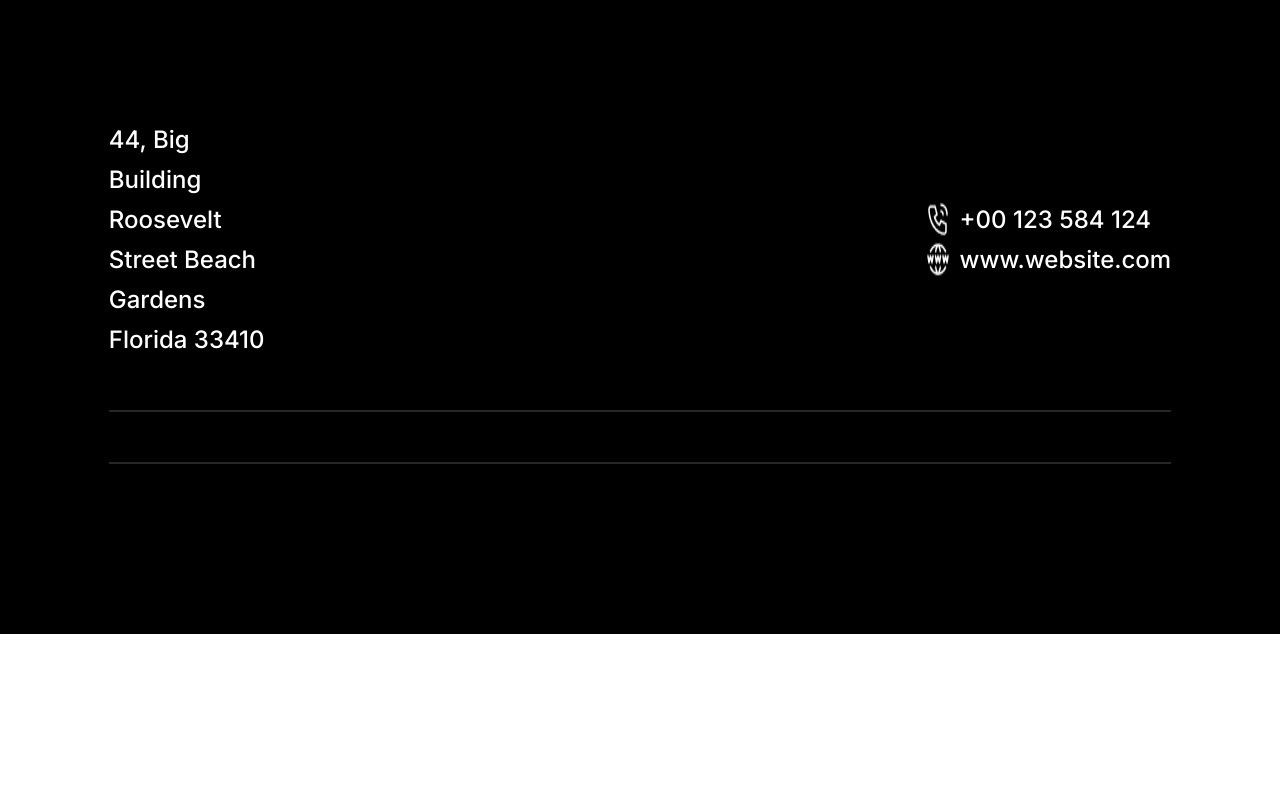
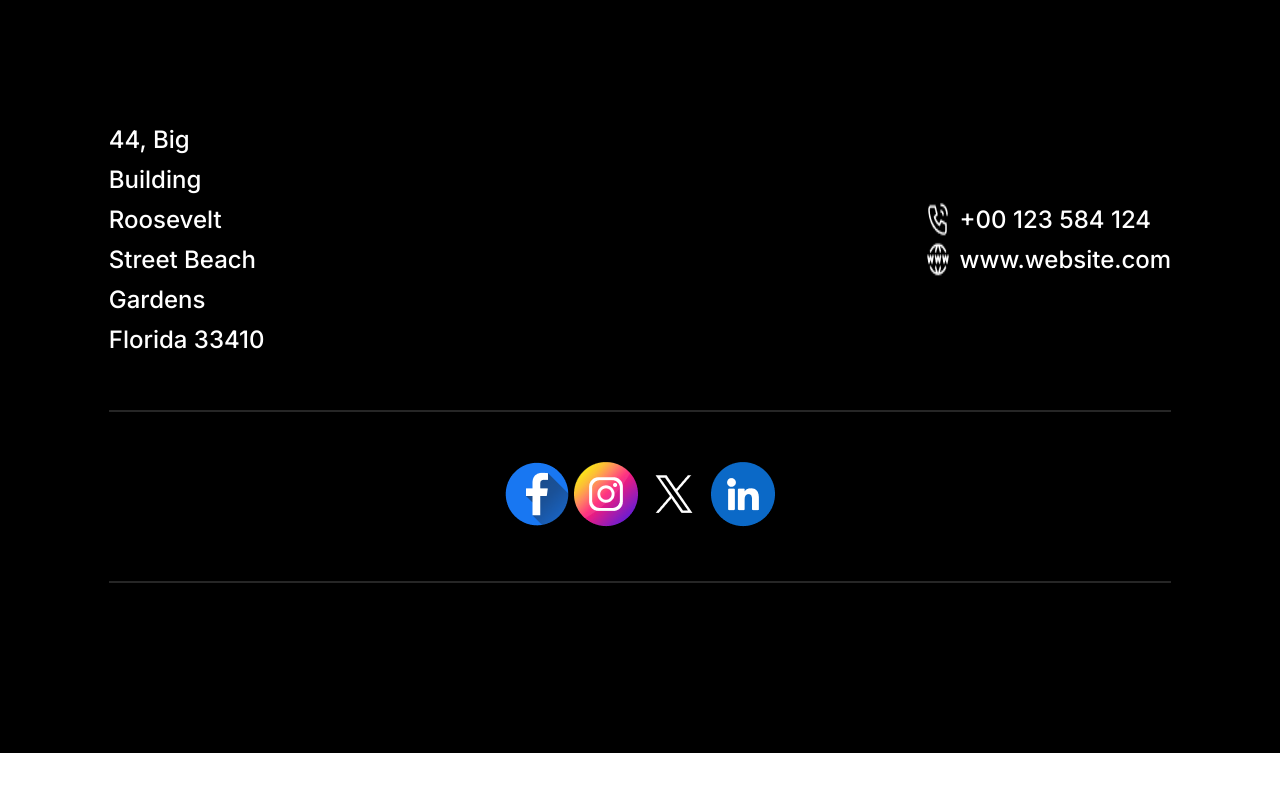
Before and after one commit to shahriyar06/New_year-website, a plain HTML site: page index.html in a window 1280 px wide. Drawn offline with Linux system fonts and the light colour scheme.

Commit message:
footer social media icon

```diff
--- a/index.html
+++ b/index.html
@@ -35,6 +35,12 @@
                 </div>
             </div>
             <hr>
+            <div class="media-icon">
+                <img src="assets/Facebook.png" alt="Facebook icon" class="media-i-size">
+                <img src="assets/Instagram.png" alt="Instagram icon" class="media-i-size">
+                <img src="assets/Twitter.png" alt="Twitter icon" class="media-i-size">
+                <img src="assets/Linkedin.png" alt="Linkedin icon" class="media-i-size">
+            </div>
             <hr>
         </div>
 
--- a/style/styles.css
+++ b/style/styles.css
@@ -40,3 +40,6 @@ footer{
     margin: 50px 0px;
     border: 1px solid rgba(255, 255, 255, 0.15);
 }
+.media-icon{
+    text-align: center;
+}
```
